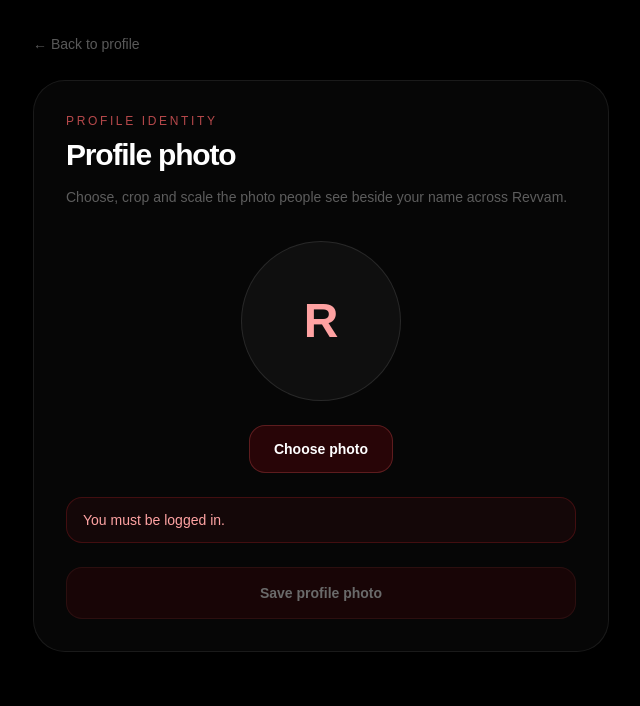
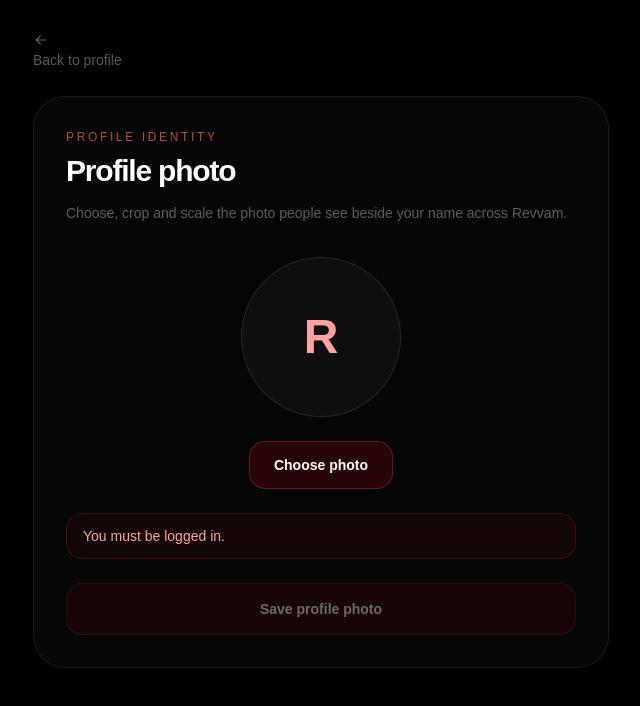
Before and after one commit to Gads-Tech/Revvam, a Next.js app: page /profile/avatar in a window 1280 px wide. Shown: the top 706 px of the page, without its empty margins (319-959 px from the left). Built offline with nearby package versions, Linux system fonts and the light colour scheme; no server answers.

Commit message:
Replace remaining UI symbols with Revvam SVG icons

```diff
--- a/src/app/profile/avatar/page.tsx
+++ b/src/app/profile/avatar/page.tsx
@@ -1,3 +1,4 @@
+import { BackIcon } from "@/components/icons";
 "use client";
 
 import Link from "next/link";
@@ -127,7 +128,7 @@ export default function ProfileAvatarPage() {
   return (
     <main className="min-h-screen bg-black px-5 py-8 pb-32 text-white sm:px-8">
       <div className="mx-auto max-w-xl">
-        <Link href="/profile" className="text-sm text-white/35 hover:text-white">← Back to profile</Link>
+        <Link href="/profile" className="text-sm text-white/35 hover:text-white"><BackIcon className="h-4 w-4" /> Back to profile</Link>
         <section className="mt-6 rounded-[2rem] border border-white/[0.08] bg-white/[0.025] p-6 backdrop-blur-2xl sm:p-8">
           <p className="text-xs uppercase tracking-[0.22em] text-red-400/70">Profile identity</p>
           <h1 className="mt-2 text-3xl font-black tracking-[-0.04em]">Profile photo</h1>
```
